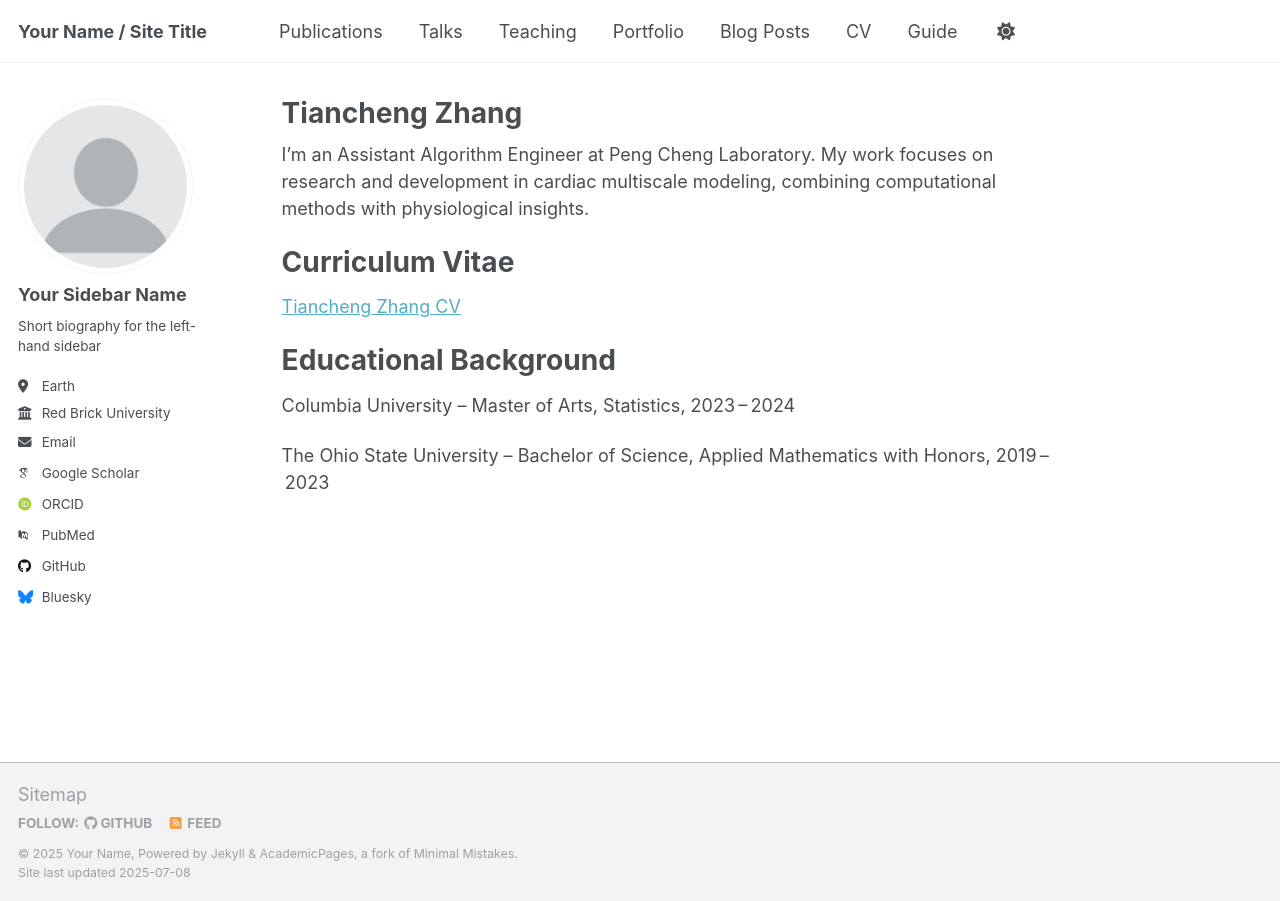
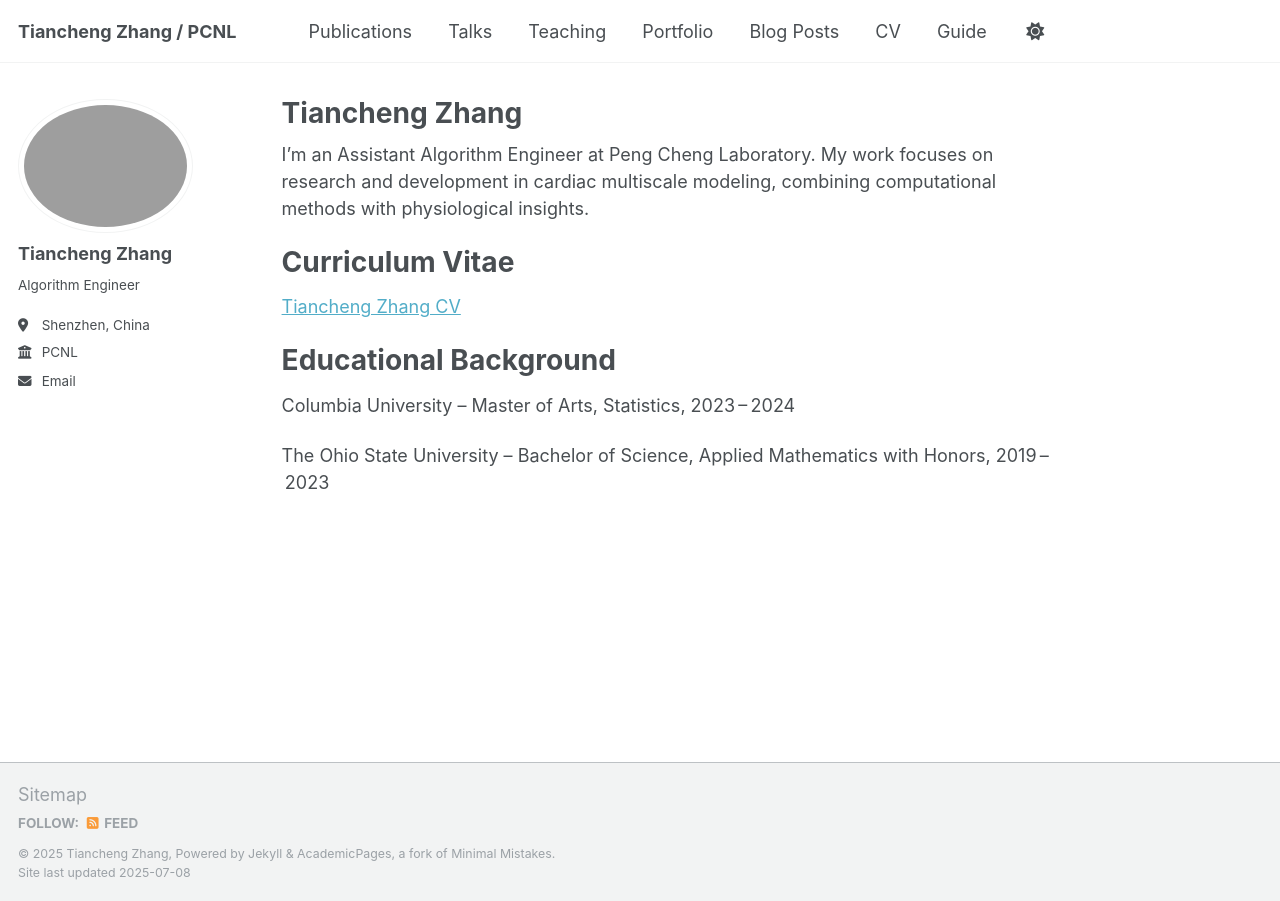
Before and after one commit to mikeztc/tianchengzhangpage, a Jekyll site: the page built from _pages/about.md, in a window 1280 px wide. Built offline with Jekyll 4.4.1, drawn with Linux system fonts in a browser that asks for light colours; some web fonts are replaced; a script that is not in the unit is left out.

Commit message:
Update _config.yml

```diff
--- a/_config.yml
+++ b/_config.yml
@@ -9,11 +9,11 @@
 # Basic Site Settings
 locale                   : "en-US"
 site_theme               : "default"
-title                    : "Your Name / Site Title"
+title                    : "Tiancheng Zhang / PCNL"
 title_separator          : "-"
-name                     : &name "Your Name"
+name                     : &name "Tiancheng Zhang"
 description              : &description "personal description"
-url                      : https://academicpages.github.io # the base hostname & protocol for your site e.g. "https://[your GitHub username].github.io" or if you already have some other page hosted on Github then use "https://[your GitHub username].github.io/[Your Repo Name]"
+url                      : https://mikeztc.github.io # the base hostname & protocol for your site e.g. "https://[your GitHub username].github.io" or if you already have some other page hosted on Github then use "https://[your GitHub username].github.io/[Your Repo Name]"
 baseurl                  : "" # the subpath of your site, e.g. "/blog"
 repository               : "academicpages/academicpages.github.io"
 
@@ -22,23 +22,23 @@ repository               : "academicpages/academicpages.github.io"
 #               Additional customization can be done by editing /_includes/author-profile.html
 author:
   # Biographic information
-  avatar           : "profile.png"
-  name             : "Your Sidebar Name"
+  avatar           : "images/TianchengZhangPhoto.png"
+  name             : "Tiancheng Zhang"
   pronouns         : # example: "she/her"
-  bio              : "Short biography for the left-hand sidebar"
-  location         : "Earth"
-  employer         : "Red Brick University"
+  bio              : "Algorithm Engineer"
+  location         : "Shenzhen, China"
+  employer         : "PCNL"
   uri              : # URL
-  email            : "none@example.org"
+  email            : "mikeztc@163.com"
 
   # Academic websites
   academia         : # URL
-  arxiv            : # URL - Update with the correct link to your profile
-  googlescholar    : "https://scholar.google.com/citations?user=PS_CX0AAAAAJ"
+
+
   impactstory      : # URL
-  orcid            : "http://orcid.org/yourorcidurl"
+
   semantic         : # URL
-  pubmed           : "https://www.ncbi.nlm.nih.gov/pubmed/?term=john+snow"
+
   researchgate     : # URL
   scopus           : # URL
 
@@ -46,13 +46,13 @@ author:
   bitbucket        : # Username - Update with your username on the site
   codepen          : # Username
   dribbble         : # Username
-  github           : "academicpages"
+
   kaggle           : # Username
   stackoverflow    : # User number or user number and name (i.e., use "1" or "1/jeff-atwood")
 
   # Social media
   artstation       : # Username
-  bluesky          : "bsky.app" # Replace this with you Bluesky username
+
   facebook         : # Username
   flickr           : # Username
   foursquare       : # Username
@@ -69,7 +69,7 @@ author:
   steam            : # Username
   telegram         : # URL
   tumblr           : # Username
-  twitter          : # Username for X / Twitter
+
   vine             : # Username
   weibo            : # Username
   wikipedia        : # Username
```
